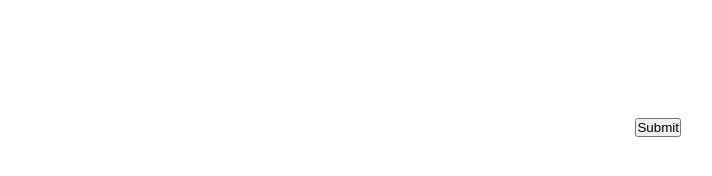
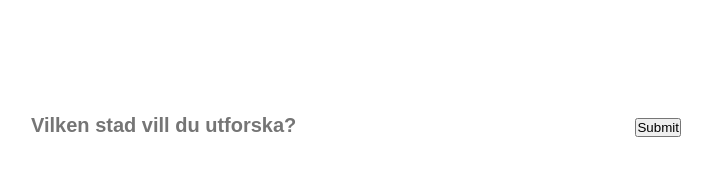
Before and after one commit to svante1987/JavaScript2, a plain HTML site: page index.html in a window 1280 px wide. Shown: the whole page, without its empty margins (284-996 px from the left). Drawn offline with Linux system fonts and the light colour scheme.

Commit message:
la till placeholder för text inputen

```diff
--- a/index.html
+++ b/index.html
@@ -10,7 +10,7 @@
   <body>
 
   <div class="input">
-    <input type="text" class="inputValue">
+    <input type="text" class="inputValue" placeholder="Vilken stad vill du utforska?">
     <input type="submit" value="Submit">
   </div>
 
```
